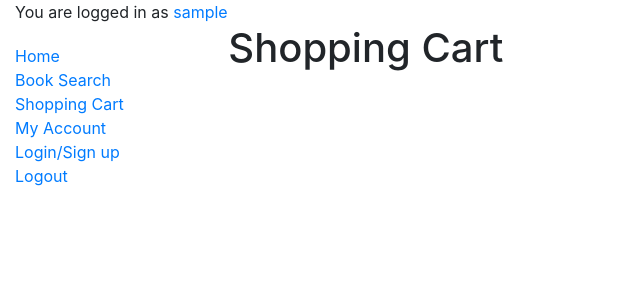
After one commit to KaguraKagura/OnlineBookstore, a Django app: page /home/shopping_cart in a window 1280 px wide. The commit adds this page. Shown: the top 300 px of the page, without its empty margins (0-640 px from the left). Run offline with Django 3.2, Linux system fonts and the light colour scheme; the visitor is signed in with stand-in values (Sample User, id 1).

Commit message:
Added Book search and Book detail page with Comments

```diff
--- a/home/static/css/styles.css
+++ b/home/static/css/styles.css
@@ -3,3 +3,13 @@
     padding: 0;
     list-style: none;
 }
+
+ul.no-bullets {
+    list-style-type: none;
+    padding: 0;
+}
+
+.comment_text_box {
+    height: 200px;
+    size: 300px;
+}
--- a/home/templates/base_generic.html
+++ b/home/templates/base_generic.html
@@ -12,13 +12,16 @@
 </head>
 <body>
 <div class="container-fluid">
-    {{ login_status }}
+    {% if user.is_authenticated %}
+        You are logged in as <a href="{% url 'my_account' %}">{{ user }}</a>
+    {% endif %}
     <div class="row">
         <div class="col-sm-2">
             {% block sidebar %}
                 <ul class="sidebar-nav">
                     <li><a href="{% url 'home' %}">Home</a></li>
                     <li><a href="{% url 'book_search' %}">Book Search</a></li>
+                    <li><a href="{% url 'shopping_cart' %}">Shopping Cart</a></li>
                     <li><a href="{% url 'my_account' %}">My Account</a></li>
                     <li><a href="{% url 'login' %}">Login/Sign up</a></li>
                     <li><a href="{% url 'logout' %}">Logout</a></li>
@@ -31,7 +34,11 @@
                     <b>{{ message }}</b>
                 {% endfor %}
             {% endif %}
-            {% block content %}{% endblock %}</div>
+            {% block content %}
+                {% load static %}
+                <link rel="stylesheet" href="{% static 'css/styles.css' %}">
+            {% endblock %}
+        </div>
     </div>
 </div>
 </body>
--- a/home/templates/book_search_result.html
+++ b/home/templates/book_search_result.html
@@ -6,7 +6,7 @@
         <ul>
             {% for book in book_results %}
                 <li>
-                    <a href="">{{ book.title }}</a> ({{ book.author }})
+                    <a href="{% url 'book_detail' book.isbn %}">{{ book.title }}</a> ({{ book.author }})
                 </li>
             {% endfor %}
         </ul>
--- /dev/null
+++ b/home/templates/shopping_cart.html
@@ -0,0 +1,5 @@
+{% extends "base_generic.html" %}
+
+{% block content %}
+    <h1>Shopping Cart</h1>
+{% endblock %}
--- a/home/templates/sign_up.html
+++ b/home/templates/sign_up.html
@@ -5,7 +5,7 @@
         {% csrf_token %}
         <h3>Please enter information to sign up</h3>
         <table>{{ form.as_table }}</table>
-        <input type="submit" name="Sign up" value="Submit">
+        <input type="submit" name="Sign up" value="Sign up">
         <a href="{% url 'login' %}">or login here</a>
     </form>
 {% endblock %}
--- a/home/urls.py
+++ b/home/urls.py
@@ -6,9 +6,11 @@ from . import views
 urlpatterns = [
     path('', views.index, name='index'),
     path('accounts/', include('django.contrib.auth.urls')),
-    # path('accounts/login/', auth_views.LoginView.as_view()),
+    path('accounts/profile', views.my_account, name='my_account'),
     path('sign_up', views.sign_up, name='sign_up'),
-    path('my_account', views.my_account, name='my_account'),
     path('book_search', views.book_search, name='book_search'),
+    path('book/<str:isbn_str>', views.book_detail, name='book_detail'),
+    path('shopping_cart', views.shopping_cart, name='shopping_cart')
+    # path('book_search', views.BookSearchResultView.as_view(), name='book_search'),
 
 ]
--- a/home/views.py
+++ b/home/views.py
@@ -1,30 +1,57 @@
 from django.shortcuts import render, HttpResponse
 from django.contrib.auth.decorators import login_required
 from django.contrib import messages
+from django.http import Http404
+from django.db.models import Avg
+from django.forms.models import model_to_dict
+from django.views import generic
+from django.views.generic import RedirectView
 from django.template import RequestContext
 from django.contrib.auth.models import User
 from django.contrib.auth.mixins import LoginRequiredMixin
-from django.views import generic
 
 from .forms import *
-from .models import Customer, Book
+from .models import *
 
 
 # Create your views here.
 
+class BookSearchResultView(generic.ListView):
+    model = Book
+
+    # def get_queryset(self):
+    # request = self.request
+    # blank_form = BookSearchForm()
+    # blank_context = {'form': blank_form}
+    #
+    # if request.method == 'POST':
+    #     form = BookSearchForm(request.POST)
+    #     if form.is_valid():
+    #         # good search
+    #         return book_search_result(request, form)
+    #     else:
+    #         # errors
+    #         messages.error(request, "Error:")
+    #         for _, error in form.errors.items():
+    #             messages.error(request, error)
+    #         return render(request, 'book_search.html', context=blank_context)
+    # else:
+    #     return render(request, 'book_search.html', context=blank_context)
+
 
 def index(request):
-    context = {}
-    if request.user.is_authenticated:
-        context['login_status'] = f'You are logged in as {request.user.username}'
-    return render(request, 'index.html', context=context)
+    return render(request, 'index.html')
 
 
-@login_required(login_url='accounts/login/')
+@login_required(login_url='login')
 def my_account(request):
     print(request.user)
-    return render(request, 'my_account.html')
+    return render(request, 'profile.html')
 
+
+@login_required(login_url='login')
+def shopping_cart(request):
+    return render(request, 'shopping_cart.html')
 
 # def login(request):
 #     if request.method == 'POST':
@@ -37,7 +64,7 @@ def my_account(request):
 #                 # wrong password
 #                 if customer.password != password:
 #                     return show_error(request, "Wrong credentials, please try again", 'login')
-#                 return render(request, 'my_account.html')
+#                 return render(request, 'profile.html')
 #             except Customer.DoesNotExist:
 #                 # customer does not exist
 #                 return show_error(request, "Wrong credentials, please try again", 'login')
@@ -74,7 +101,7 @@ def sign_up(request):
                 )
                 new_customer.save()
                 context = {'status': 'Signed up successfully!'}
-                return render(request, 'my_account.html', context=context)
+                return render(request, 'profile.html', context=context)
         else:
             messages.error(request, 'Error: Unknown error, please refresh the page')
             return render(request, 'sign_up.html', context=blank_context)
@@ -106,12 +133,94 @@ def book_search(request):
         return render(request, 'book_search.html', context=blank_context)
 
 
-def book_search_result(request, form=None):
-    if form is not None:
-        data = form.cleaned_data
-        order = data['sort_by']
-        for key, value in data.items():
-            if value == '':
-                data.pop(key)
+# helper
+def book_search_result(request, form):
+    data = form.cleaned_data
+    order_by = data['sort_by']
+    data.pop('sort_by')
+    to_pop = []
+
+    for key, value in data.items():
+        if value == '':
+            to_pop.append(key)
+    [data.pop(key) for key in to_pop]
+
+    if order_by != '':
+        messages.info(request, f"The result is sorted by {order_by}")
+        if order_by == form.SORT_CHOICE['publication_date']:
+            result = Book.objects.filter(**data).order_by('publication_date')
+        elif order_by == form.SORT_CHOICE['score']:
+            return HttpResponse("NOT COMPLETED")
+            # result = Book.objects.filter(comment__isbn=Book.isbn).values(
+            #     'isbn').annotate(avg_score=Avg('comment__score')).order_by('avg_score')
+        elif order_by == form.SORT_CHOICE['trusted_score']:
+            if request.user.is_authenticated:
+                # result = Book.objects.select_related('isbn').filter(
+                #     comment__isbn=Book.isbn,
+                #     trustedcustomer__username=request.user,
+                #     trustedcustomer__trusted_username=Comment.username
+                # ).values('isbn').annotate(avg_score=Avg('comment__score')).order_by('avg_score')
+
+                # result = Book.objects.raw('SELECT title'
+                #                           'FROM home_book B'
+                #                           'JOIN home_comment C'
+                #                           'JOIN home_trustedcustomer T '
+                #                           'ON isbn = C.isbn_id AND C.username_id = T.trusted_username_id AND T.username_id = %s'
+                #                           'WHERE B.isbn = %(isbn)s'
+                #                           'AND B.title = %s'
+                #                           'AND B.publisher = %s'
+                #                           'AND B.subject = %s'
+                #                           'AND B.keywords = %s'
+                #                           'AND B.language = %s'
+                #                           'GROUP BY isbn'
+                #                           'ORDER BY AVG(score)', [1], **data)
+                return HttpResponse("NOT COMPLETED")
+            else:
+                messages.info(request,
+                              f'You are not logged in, you cannot Sort by "{form.SORT_CHOICE["trusted_score"]}"')
+                context = {'form': BookSearchForm()}
+                return render(request, 'book_search.html', context=context)
+        else:
+            return HttpResponse("Error")
+    else:
         result = Book.objects.filter(**data)
-        context = {'book_results': form}
+    context = {'book_results': result}
+    return render(request, 'book_search_result.html', context=context)
+
+
+def book_detail(request, isbn_str):
+    if request.method == 'POST':
+        comment = Comment.objects.get(id=request.POST.get('comment_id'))
+        if 'very_useful' in request.POST:
+            comment.very_useful_count += 1
+        elif 'useful' in request.POST:
+            comment.useful_count += 1
+        elif 'useless' in request.POST:
+            comment.useless_count += 1
+        comment.save()
+        try:
+            authors = Author.objects.filter(isbn=isbn_str)
+            book = Book.objects.get(isbn=isbn_str)
+            comments = Comment.objects.filter(isbn=isbn_str)
+        except Book.DoesNotExist:
+            raise Http404('ISBN does not exist')
+        context = {'book': book,
+                   'comments': comments,
+                   'authors': authors,
+                   'book_dict': model_to_dict(book),
+                   }
+        return render(request, 'book_detail.html', context=context)
+    else:
+        try:
+            authors = Author.objects.filter(isbn=isbn_str)
+            book = Book.objects.get(isbn=isbn_str)
+            comments = Comment.objects.filter(isbn=isbn_str)
+        except Book.DoesNotExist:
+            raise Http404('ISBN does not exist')
+        context = {'book': book,
+                   'comments': comments,
+                   'authors': authors,
+                   'book_dict': model_to_dict(book),
+                   }
+        print(model_to_dict(book))
+        return render(request, 'book_detail.html', context=context)
```
Also changed, not shown: OnlineBookstore/settings.py (+22 -4 lines), home/forms.py (+4 -4 lines), home/templates/book_detail.html (added, +76 -0 lines), home/templates/home/book_list.html (added, +16 -0 lines), home/templates/profile.html (renamed from home/templates/my_account.html).
